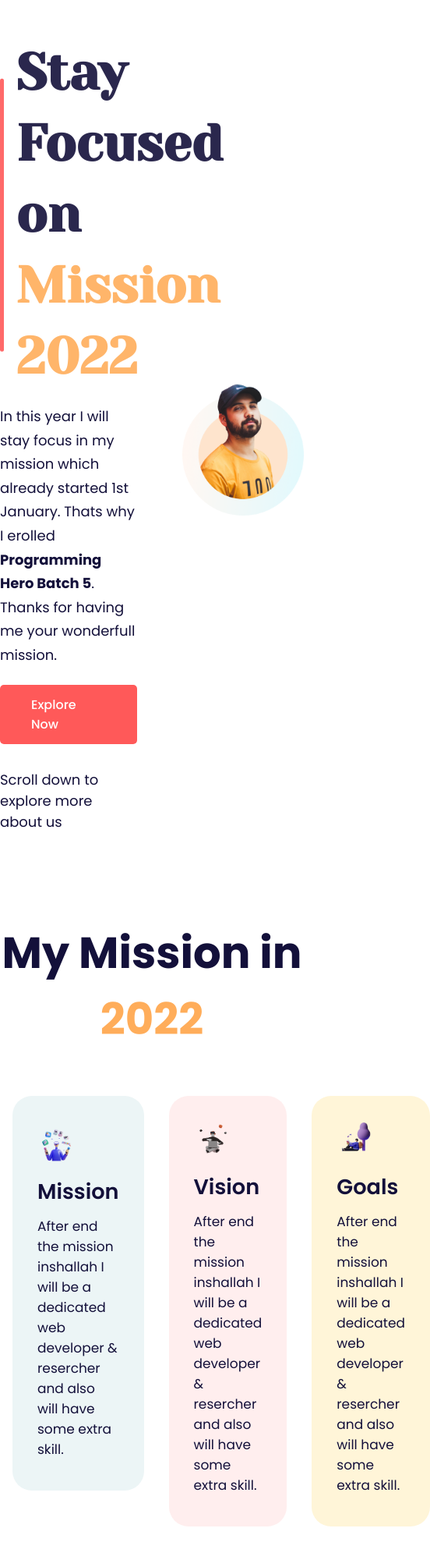
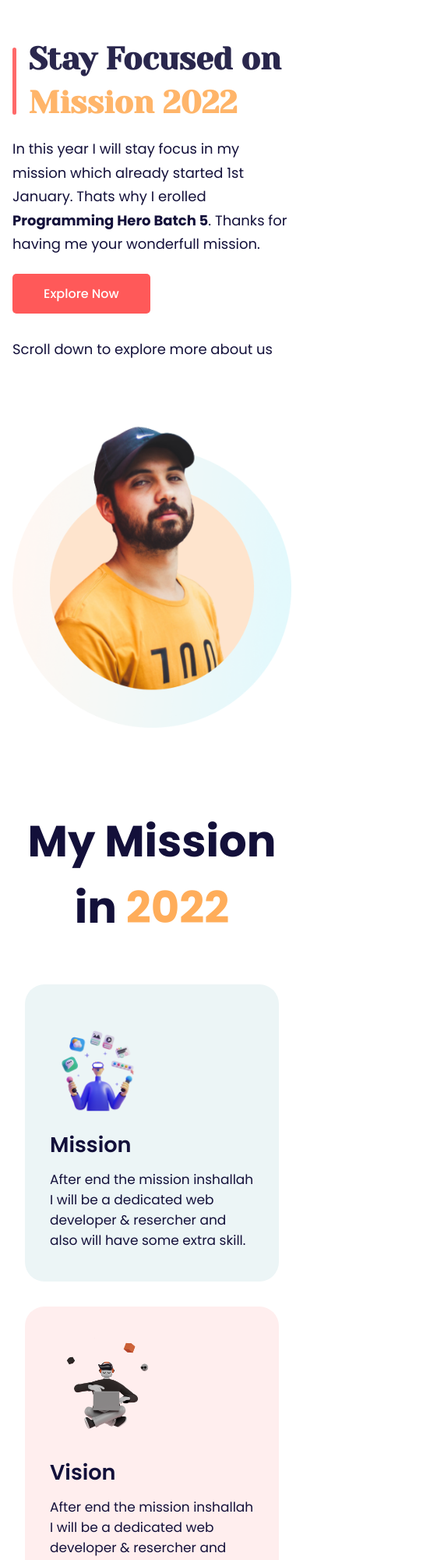
Before and after one commit to Ashik-Mahmud/mission-2022, a plain HTML site: page index.html in a window 390 px wide. Shown: the top 2000 px of the page at 78% size, 552 px wide, since content can reach past the window. Drawn offline with Linux system fonts and the light colour scheme.

Commit message:
make website responsive

```diff
--- a/pubilc/css/style.css
+++ b/pubilc/css/style.css
@@ -273,3 +273,47 @@ img.img-fluid.shape-p-bottom{
 
 
 /* Responsive Style Start Here  */
+
+@media (max-width: 1270px) {
+    .container{
+        max-width: 100%;
+        padding: 0rem 1rem;
+    }
+    .left-content h1{
+        font-size: 40px;
+    }
+}
+
+@media (max-width: 768px) {
+
+    .hero-content{
+        flex-direction: column;
+    }
+    .hero-content .left-content ,
+     .hero-content .right-content {
+        width: 100%;
+    }
+    .left-content h1 {
+        font-size: 40px;
+    }
+
+    .mission-content,
+    .blog-content,
+    .common-content{
+        flex-direction: column;
+    }
+    .common-content .left-content ,
+     .common-content .right-content {
+        width: 100%;
+    }
+    .single-blog,
+    .single-blog img{
+        width: 100%;
+    }
+
+    img.img-fluid.shape-p-bottom {
+        bottom: -20%;
+        right: 0%;
+    }
+
+}
```
